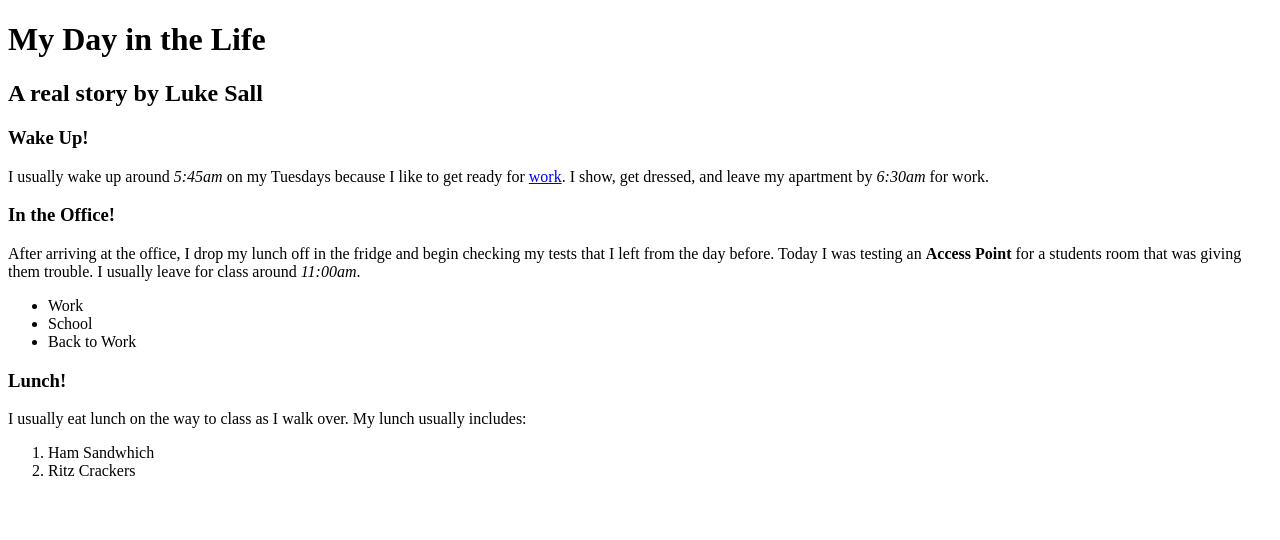
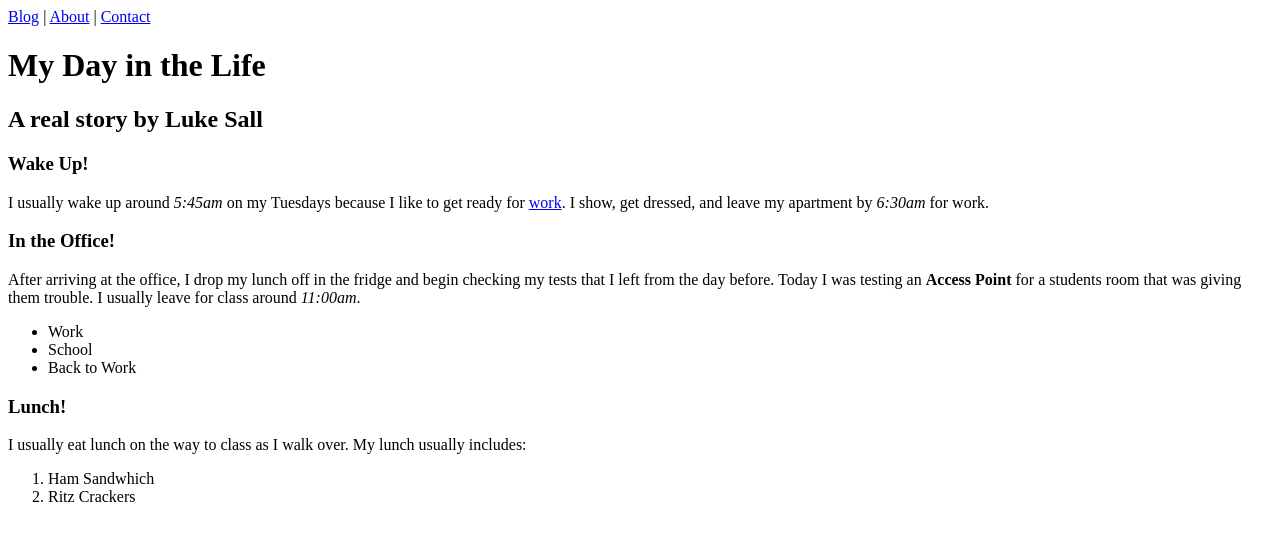
Before and after one commit to SallLookinForHelp/mi349_blog, a plain HTML site: page index.html in a window 1280 px wide. Drawn offline with Linux system fonts and the light colour scheme.

Commit message:
Created Nav Bar

```diff
--- a/index.html
+++ b/index.html
@@ -3,10 +3,15 @@
 <head>
     <meta charset="UTF-8">
     <meta name="viewport" content="width=device-width, initial-scale=1.0">
-    <title>My Day</title>
+    <title>Personal Blog</title>
 </head>
 <body>
     <header>
+        <nav>
+            <a href="index.html">Blog</a> |
+            <a href="about.html">About</a> |
+            <a href="contact.html">Contact</a>
+        </nav>
         <h1 class="Title">My Day in the Life</h1>
         <h2>A real story by Luke Sall</h2>
     </header>
```
